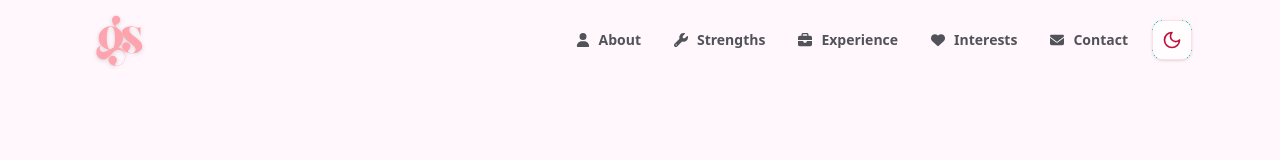
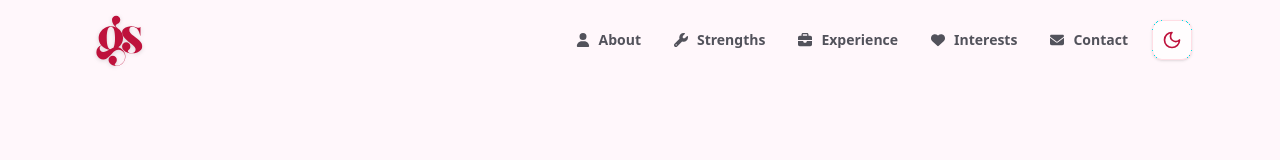
Before and after one commit to d-swank/gabi_portfolio-v1, a Next.js app: page / in a window 1280 px wide. Both pictures are taken after a click on the button "Toggle color mode". Shown: the top 160 px of the page. Built offline with nearby package versions, Linux system fonts and the light colour scheme.

Commit message:
Add dark-mode logo and animated theme toggle

```diff
--- a/src/components/common/Navbar.tsx
+++ b/src/components/common/Navbar.tsx
@@ -122,11 +122,19 @@ export default function Navbar() {
               >
                 <span className="flex h-14 w-14 shrink-0 items-center justify-center sm:h-16 sm:w-16">
                   <Image
+                    src="/GS Logo Design Light.svg"
+                    alt=""
+                    width={112}
+                    height={112}
+                    className="h-20 w-20 max-w-none object-contain drop-shadow-sm transition-transform duration-300 group-hover:scale-105 dark:hidden sm:h-24 sm:w-24"
+                    priority
+                  />
+                  <Image
                     src="/GS Logo Design.svg"
                     alt=""
                     width={112}
                     height={112}
-                    className="h-20 w-20 max-w-none object-contain drop-shadow-sm transition-transform duration-300 group-hover:scale-105 sm:h-24 sm:w-24"
+                    className="hidden h-20 w-20 max-w-none object-contain drop-shadow-sm transition-transform duration-300 group-hover:scale-105 dark:block sm:h-24 sm:w-24"
                     priority
                   />
                 </span>
--- a/src/components/common/ThemeToggle.tsx
+++ b/src/components/common/ThemeToggle.tsx
@@ -1,5 +1,6 @@
 "use client";
 
+import { motion } from "framer-motion";
 import { Moon, Sun } from "lucide-react";
 
 type Theme = "light" | "dark";
@@ -24,14 +25,18 @@ export default function ThemeToggle() {
   };
 
   return (
-    <button
+    <motion.button
       type="button"
       onClick={toggleTheme}
       aria-label="Toggle color mode"
-      className="inline-flex h-10 w-10 items-center justify-center rounded-lg border border-rose-400/20 bg-[var(--surface-card-soft)] text-[var(--accent-text)] shadow-sm shadow-black/10 transition hover:bg-rose-400/10 hover:text-[var(--accent-strong)]"
+      initial={{ opacity: 0, y: -8, scale: 0.96 }}
+      animate={{ opacity: 1, y: 0, scale: 1 }}
+      whileTap={{ scale: 0.95 }}
+      transition={{ delay: 0.3, duration: 0.45, ease: "easeOut" }}
+      className="inline-flex h-10 w-10 items-center justify-center rounded-lg border border-rose-400/20 bg-[var(--surface-card-soft)] text-[var(--accent-text)] shadow-sm shadow-black/10 transition-colors duration-300 hover:bg-rose-400/10 hover:text-[var(--accent-strong)]"
     >
       <Sun className="hidden h-5 w-5 dark:block" />
       <Moon className="h-5 w-5 dark:hidden" />
-    </button>
+    </motion.button>
   );
 }
```
Also changed, not shown: public/GS Logo Design Light.svg (added).
